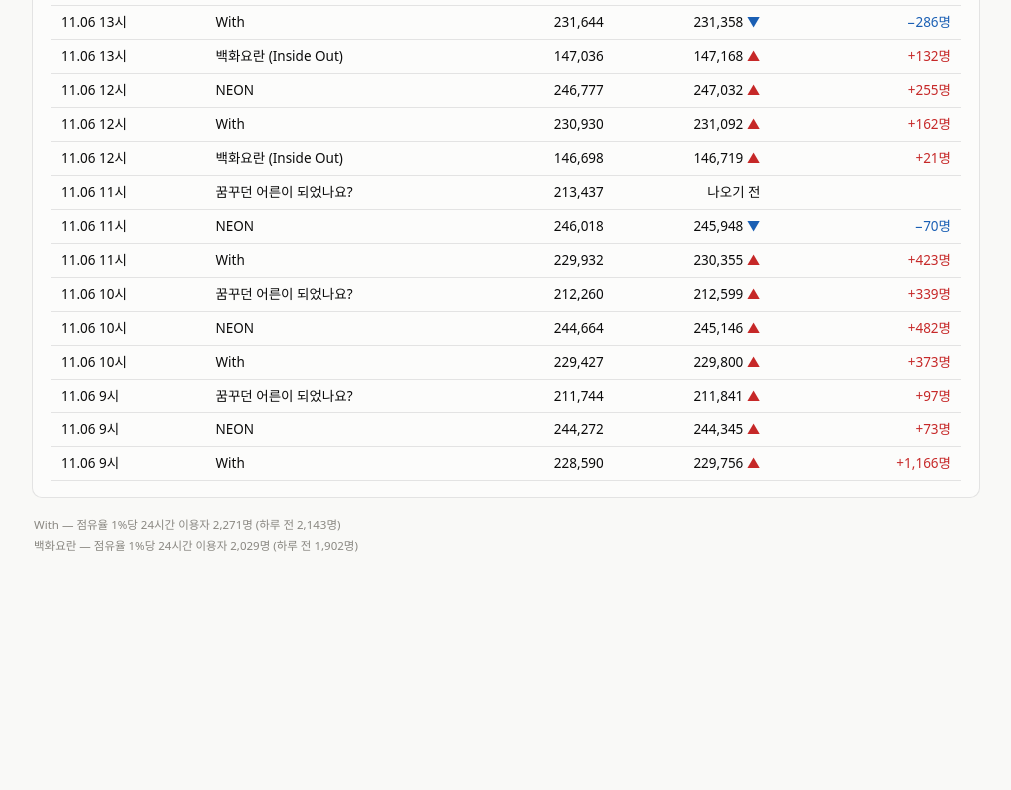
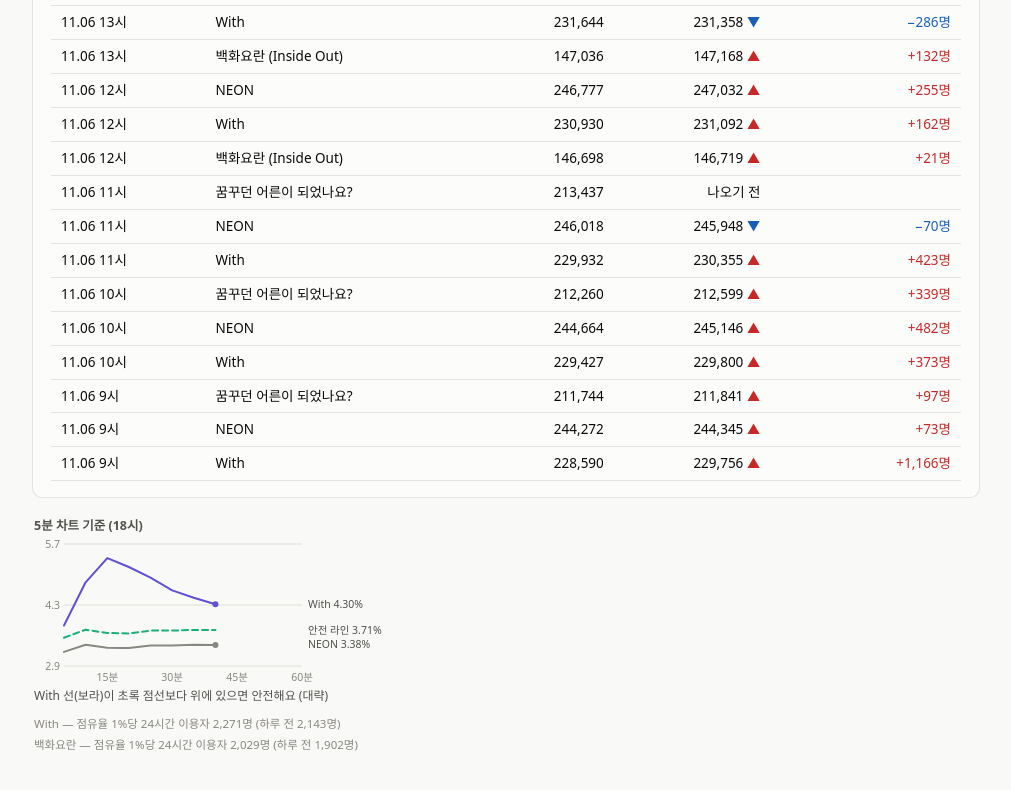
Before and after one commit to rescececene/good, a plain HTML site: page melon.html in a window 1280 px wide. Shown: the part 2299-3089 px from the top of the page, without its empty margins (134-1145 px from the left). Before the commit the page ends 2910 px from the top, so only its background shows below. Drawn offline with Linux system fonts and the light colour scheme; a web font is replaced by a local one.

Commit message:
멜론 예측 자동 갱신 2026-11-06 18:42 (5분 차트 기준 그래프)
Co-Authored-By: Claude Opus 5.5 <noreply@anthropic.com>

```diff
--- a/melon.html
+++ b/melon.html
@@ -163,6 +163,11 @@ td { font-variant-numeric: tabular-nums; }
 .more { display: none; margin: 10px auto 0; padding: 8px 16px; font: inherit; font-size: 13.5px; color: var(--ink); background: transparent; border: 1px solid var(--border); border-radius: 8px; cursor: pointer; }
 .refm { color: var(--muted); font-size: 11.5px; line-height: 1.6; margin: 18px 2px 0; }
 .refm div + div { margin-top: 2px; }
+.fm5 { margin: 0 0 10px; max-width: 360px; }
+.fm5 .fm5t { color: var(--ink-2); font-weight: 600; font-size: 12.5px; }
+.fm5 svg { display: block; width: 100%; height: auto; overflow: visible; }
+.fm5 svg text { fill: var(--muted); font-size: 10.5px; }
+.fm5 .cap { font-size: 12px; color: var(--ink-2); }
 .empty { color: var(--muted); font-size: 13.5px; padding: 10px 0; }
 .notes { color: var(--ink-2); font-size: 14px; margin: 0; padding-left: 18px; }
 .notes li + li { margin-top: 4px; }
@@ -382,11 +387,41 @@ fetch('melon/live.json?t=' + Date.now(), { cache: 'no-store' }).then(r => r.json
     RF.forEach(x => rfe.appendChild(h('div', null, `${x.title.replace(/ \(.*\)$/, '')} — 점유율 1%당 24시간 이용자 ${fmt(x.conv)}명`
       + (x.conv_prev ? ` (하루 전 ${fmt(x.conv_prev)}명)` : ''))));
   }
+  /* 5분 차트 기준: With · 상대 곡 5분 차트 + 안전 라인(상대 × r, refmetric.safe) */
   const SF = D.safe;
-  if (SF && SF.need) {
-    rfe.appendChild(h('div', null, `5분 차트 기준 — ${SF.me}가 ${SF.rival}의 ${SF.r.toFixed(2)}배 이상이면 안전`
-      + ` (지금 ${SF.rival} ${SF.rv.toFixed(2)}%면 ${SF.me} ${SF.need.toFixed(2)}% 이상)`));
-  }
+  if (SF && SF.mv && SF.rvs && SF.mv.some(v => v != null)) try {
+    const box = h('div', 'fm5');
+    box.appendChild(h('div', 'fm5t', `5분 차트 기준 (${+SF.hour.slice(11)}시)`));
+    const sa = SF.rvs.map(v => v == null ? null : v * SF.r);
+    const all = [...SF.mv, ...SF.rvs, ...sa].filter(v => v != null);
+    let lo = Math.min(...all), hi = Math.max(...all); const pd = (hi - lo) * 0.15 || 0.3; lo = Math.max(0, lo - pd); hi += pd;
+    const W = 360, H = 150, L = 30, R = 92, T = 8, B = 20, N = 12;
+    const X = i => L + (W - L - R) * i / (N - 1), Y = v => T + (H - T - B) * (1 - (v - lo) / (hi - lo));
+    const svg = el('svg', { viewBox: `0 0 ${W} ${H}`, role: 'img', 'aria-label': `${SF.me}와 ${SF.rival} 5분 차트, 안전 라인` });
+    for (let k = 0; k <= 2; k++) {
+      const v = lo + (hi - lo) * k / 2;
+      el('line', { x1: L, x2: W - R, y1: Y(v), y2: Y(v), stroke: 'var(--grid)', 'stroke-width': 1 }, svg);
+      el('text', { x: L - 4, y: Y(v) + 3.5, 'text-anchor': 'end' }, svg).textContent = v.toFixed(1);
+    }
+    [[2, '15분'], [5, '30분'], [8, '45분'], [11, '60분']].forEach(([i, s]) => { el('text', { x: X(i), y: H - 5, 'text-anchor': 'middle' }, svg).textContent = s; });
+    const ends = [];
+    [[sa, 'var(--good)', '6 4', '안전 라인'], [SF.rvs, 'var(--muted)', null, SF.rival], [SF.mv, 'var(--predline)', null, SF.me]].forEach(([a, c, dash, nm]) => {
+      const p = a.map((v, i) => v == null ? null : [X(i), Y(v)]).filter(Boolean);
+      if (!p.length) return;
+      const at = { d: 'M' + p.map(q => q[0].toFixed(1) + ' ' + q[1].toFixed(1)).join(' L'), fill: 'none', stroke: c, 'stroke-width': 2, 'stroke-linejoin': 'round', 'stroke-linecap': 'round' };
+      if (dash) at['stroke-dasharray'] = dash;
+      el('path', at, svg);
+      const q = p[p.length - 1], lv = a.filter(v => v != null).pop();
+      if (!dash) el('circle', { cx: q[0], cy: q[1], r: 3, fill: c }, svg);
+      ends.push({ y: q[1], x: q[0], s: `${nm} ${lv.toFixed(2)}%` });
+    });
+    ends.sort((a, b) => a.y - b.y);
+    for (let k = 1; k < ends.length; k++) if (ends[k].y - ends[k - 1].y < 12) ends[k].y = ends[k - 1].y + 12;
+    ends.forEach(e => { el('text', { x: W - R + 6, y: e.y + 3.5, style: 'fill: var(--ink-2)' }, svg).textContent = e.s; });
+    box.appendChild(svg);
+    box.appendChild(h('div', 'cap', `${SF.me} 선(보라)이 초록 점선보다 위에 있으면 안전해요 (대략)`));
+    rfe.prepend(box);
+  } catch (e) { /* 그래프가 안 그려져도 페이지는 그대로 */ }
   /*LOCAL_ONLY_JS*/
 }).catch(e => { document.getElementById('lede').textContent = '예측 자료를 불러오지 못했어요. 잠시 뒤 새로 고쳐 주세요.'; });
 </script>
```
Also changed, not shown: melon/live.json (+1 -1 lines).
